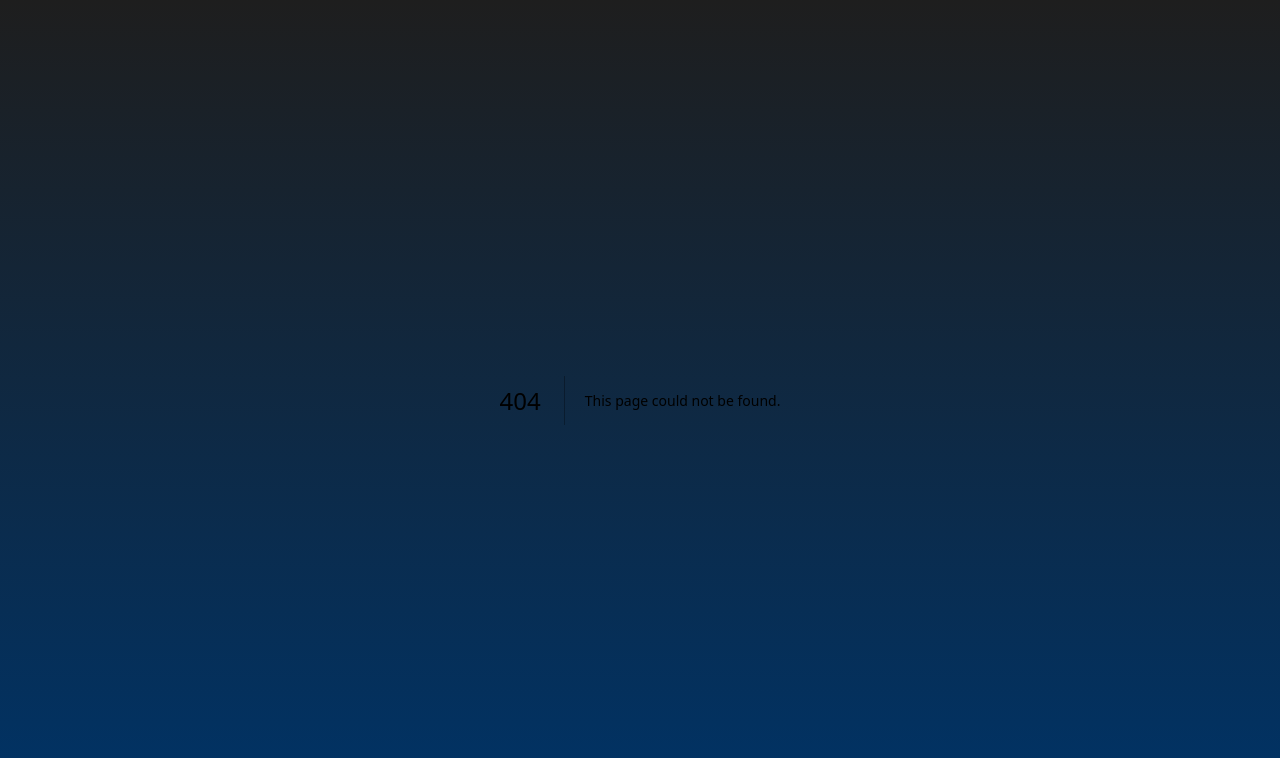
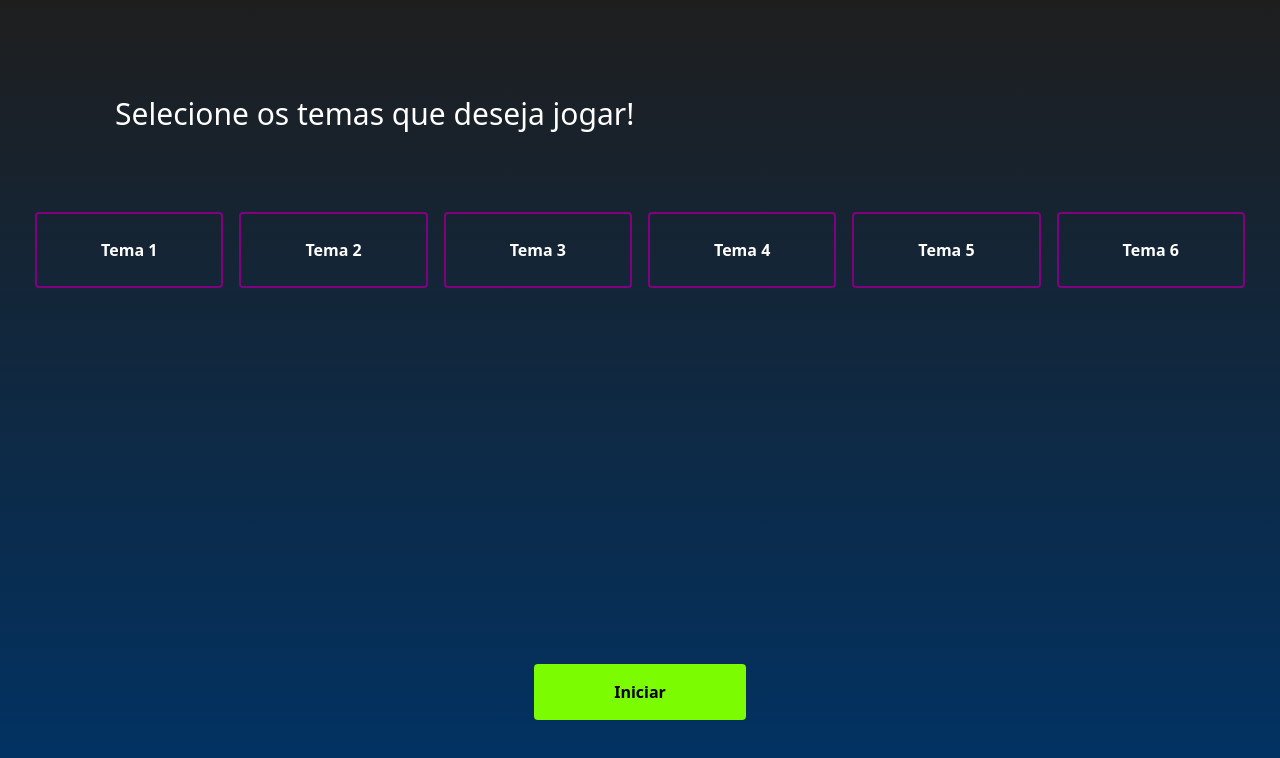
Before and after one commit to lcsoares10/Image-Action-Game, a Next.js app: page /Game in a window 1280 px wide. Before the commit this address had no page. Shown: the top 758 px of the page. Built offline with nearby package versions, Linux system fonts and the light colour scheme.

Commit message:
feat: create page to start game

```diff
--- /dev/null
+++ b/src/app/Game/mock.ts
@@ -0,0 +1,8 @@
+export const MOCK_TEMAS = [
+  "Tema 1",
+  "Tema 2",
+  "Tema 3",
+  "Tema 4",
+  "Tema 5",
+  "Tema 6",
+];
--- /dev/null
+++ b/src/app/Game/page.tsx
@@ -0,0 +1,45 @@
+"use client";
+import React, { useState } from "react";
+import ButtonInit from "../components/ButtonInit";
+import ButtonTheme from "../components/ButtonTheme";
+import { MOCK_TEMAS } from "./mock";
+
+// import { Container } from './styles';
+
+const Game: React.FC = () => {
+  const [selectedTemas, setSelectedTemas] = useState<string[]>([]);
+
+  const handleAddTheme = (tema: string) => {
+    if (selectedTemas.includes(tema)) {
+      setSelectedTemas(selectedTemas.filter((t) => t !== tema));
+      return;
+    }
+    setSelectedTemas([...selectedTemas, tema]);
+  };
+
+  return (
+    <div className="flex  min-h-screen flex-col items-center justify-between py-24 px-5">
+      <div className=" ">
+        <h4 className="text-3xl text-white px-20">
+          Selecione os temas que deseja jogar!
+        </h4>
+        <div className="justify-around gap-4 flex flex-wrap mt-20">
+          {MOCK_TEMAS.map((tema) => (
+            <ButtonTheme
+              key={tema}
+              text={tema}
+              selected={selectedTemas.includes(tema)}
+              onClick={() => handleAddTheme(tema)}
+            />
+          ))}
+        </div>
+
+        <div className="flex flex-col items-center justify-between">
+          <ButtonInit />
+        </div>
+      </div>
+    </div>
+  );
+};
+
+export default Game;
```
Also changed, not shown: 1 other file (tests, documents, lock files or other folders).
